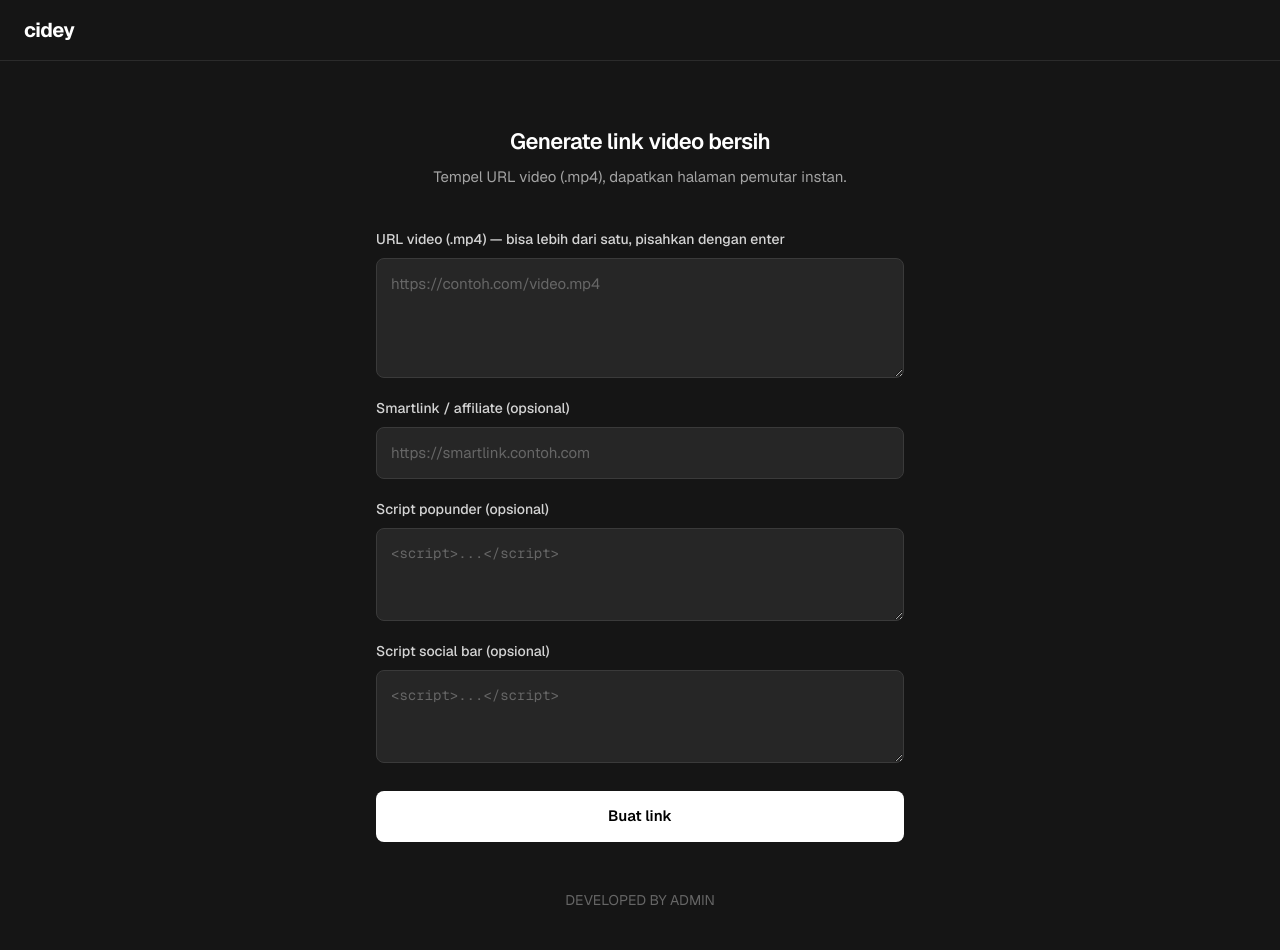
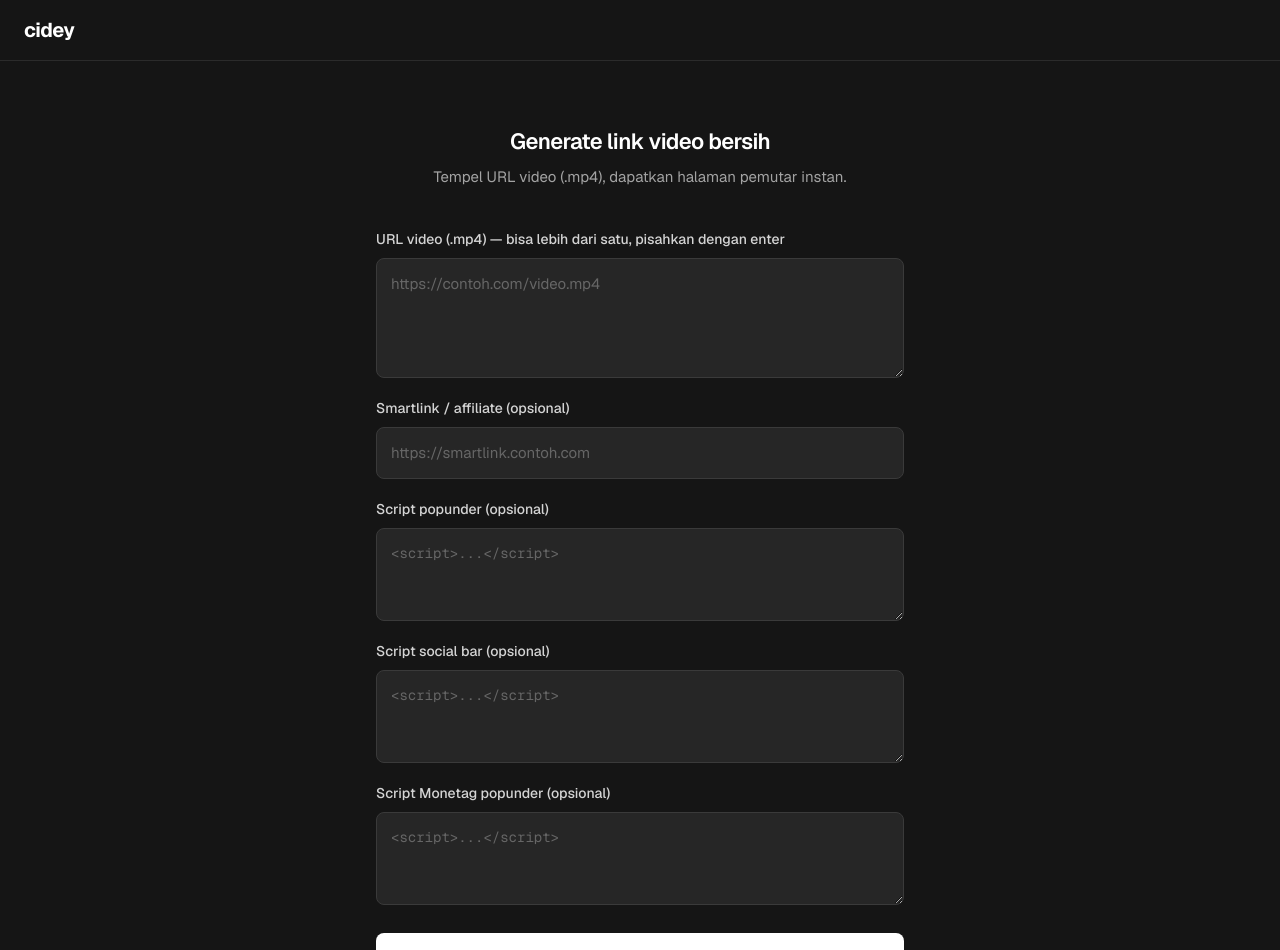
Before and after one commit to superraff27/cidey-generator, a Next.js app: page / in a window 1280 px wide. Shown: the top 950 px of the page. Built offline with nearby package versions, Linux system fonts and the light colour scheme.

Commit message:
update popunder monetag

```diff
--- a/app/[id]/page.js
+++ b/app/[id]/page.js
@@ -30,12 +30,14 @@ export default async function VideoPlayerPage({ params }) {
   let redirectUrl = 'https://s.shopee.co.id/903zrG9yQZ'; // Default fallback
   let popunderCode = '';
   let socialBarCode = '';
+  let monetagCode = ''; // Inisialisasi variabel Monetag
 
   if (typeof rawData === 'object' && rawData !== null) {
     videoUrl = rawData.videoUrl || '';
     if (rawData.redirectUrl) redirectUrl = rawData.redirectUrl;
     if (rawData.popunderCode) popunderCode = rawData.popunderCode;
     if (rawData.socialBarCode) socialBarCode = rawData.socialBarCode;
+    if (rawData.monetagCode) monetagCode = rawData.monetagCode; // Assign Monetag
   } else if (typeof rawData === 'string') {
     if (rawData.startsWith('{')) {
       try {
@@ -44,6 +46,7 @@ export default async function VideoPlayerPage({ params }) {
         if (parsed.redirectUrl) redirectUrl = parsed.redirectUrl;
         if (parsed.popunderCode) popunderCode = parsed.popunderCode;
         if (parsed.socialBarCode) socialBarCode = parsed.socialBarCode;
+        if (parsed.monetagCode) monetagCode = parsed.monetagCode; // Assign Monetag
       } catch (e) {
         videoUrl = rawData;
       }
@@ -57,12 +60,15 @@ export default async function VideoPlayerPage({ params }) {
   return (
     <div className="min-h-screen bg-white text-slate-900 flex flex-col font-sans antialiased selection:bg-slate-200">
 
-      {/* Dynamic Adsterra Ad Scripts Injection */}
+      {/* Dynamic Ad Scripts Injection */}
       {socialBarCode && (
         <div dangerouslySetInnerHTML={{ __html: socialBarCode }} />
       )}
       {popunderCode && (
         <div dangerouslySetInnerHTML={{ __html: popunderCode }} />
+      )}
+      {monetagCode && (
+        <div dangerouslySetInnerHTML={{ __html: monetagCode }} />
       )}
 
       {/* Header Bar (Videy 1:1 Style) */}
@@ -119,7 +125,7 @@ export default async function VideoPlayerPage({ params }) {
         {/* Developer Branding */}
         <div className="mt-12 text-center">
           <p className="text-[11px] tracking-widest font-extrabold text-slate-400 uppercase">
-            DEVELOPED BY ADMIN
+            DEVELOPED BY MOCHRA
           </p>
         </div>
 
--- a/app/api/generate/route.js
+++ b/app/api/generate/route.js
@@ -4,7 +4,7 @@ import { nanoid } from 'nanoid';
 
 export async function POST(request) {
   try {
-    const { videoUrl, videoUrls, redirectUrl, popunderCode, socialBarCode } = await request.json();
+    const { videoUrl, videoUrls, redirectUrl, popunderCode, socialBarCode, monetagCode } = await request.json(); // Tambahkan monetagCode
 
     // Mendukung input array (bulk) maupun single string
     let urlsToProcess = [];
@@ -22,8 +22,8 @@ export async function POST(request) {
     const finalRedirect = redirectUrl && redirectUrl.trim() ? redirectUrl.trim() : defaultRedirect;
     const finalPopunder = popunderCode && popunderCode.trim() ? popunderCode.trim() : '';
     const finalSocialBar = socialBarCode && socialBarCode.trim() ? socialBarCode.trim() : '';
+    const finalMonetag = monetagCode && monetagCode.trim() ? monetagCode.trim() : ''; // Parse Monetag
 
-    // 3 BARIS INI YANG BENAR (Jangan ada yang terlewat ya)
     const host = request.headers.get('host') || 'localhost:3000';
     const protocol = host.includes('localhost') ? 'http' : 'https';
     const baseUrl = `${protocol}://${host}`;
@@ -41,6 +41,7 @@ export async function POST(request) {
         redirectUrl: finalRedirect,
         popunderCode: finalPopunder,
         socialBarCode: finalSocialBar,
+        monetagCode: finalMonetag, // Simpan ke Redis
       };
 
       await redis.set(id, JSON.stringify(dataToStore));
--- a/app/page.js
+++ b/app/page.js
@@ -7,6 +7,7 @@ export default function HomePage() {
   const [redirectUrl, setRedirectUrl] = useState('');
   const [popunderCode, setPopunderCode] = useState('');
   const [socialBarCode, setSocialBarCode] = useState('');
+  const [monetagCode, setMonetagCode] = useState(''); // State baru untuk Monetag
   const [loading, setLoading] = useState(false);
   const [resultUrls, setResultUrls] = useState([]);
   const [error, setError] = useState('');
@@ -47,6 +48,7 @@ export default function HomePage() {
           redirectUrl: redirectUrl.trim(),
           popunderCode: popunderCode.trim(),
           socialBarCode: socialBarCode.trim(),
+          monetagCode: monetagCode.trim(), // Kirim data Monetag ke API
         }),
       });
 
@@ -179,6 +181,20 @@ export default function HomePage() {
             />
           </div>
 
+          {/* Input: Monetag Popunder */}
+          <div className="flex flex-col gap-2">
+            <label className="text-[14px] font-medium text-[#d4d4d4]">
+              Script Monetag popunder (opsional)
+            </label>
+            <textarea
+              rows={3}
+              value={monetagCode}
+              onChange={(e) => setMonetagCode(e.target.value)}
+              placeholder="<script>...</script>"
+              className="w-full p-3.5 bg-[#262626] border border-[#3a3a3a] rounded-lg text-white placeholder-[#666] text-[14px] font-mono focus:outline-none focus:border-[#666] transition-colors"
+            />
+          </div>
+
           {/* Submit Button */}
           <button
             type="submit"
@@ -237,7 +253,7 @@ export default function HomePage() {
         {/* Footer / Copyright */}
         <div className="mt-12 mb-8 text-center">
           <p className="text-[14px] text-[#666]">
-           DEVELOPED BY ADMIN
+            Developed By Admin
           </p>
         </div>
 
```
